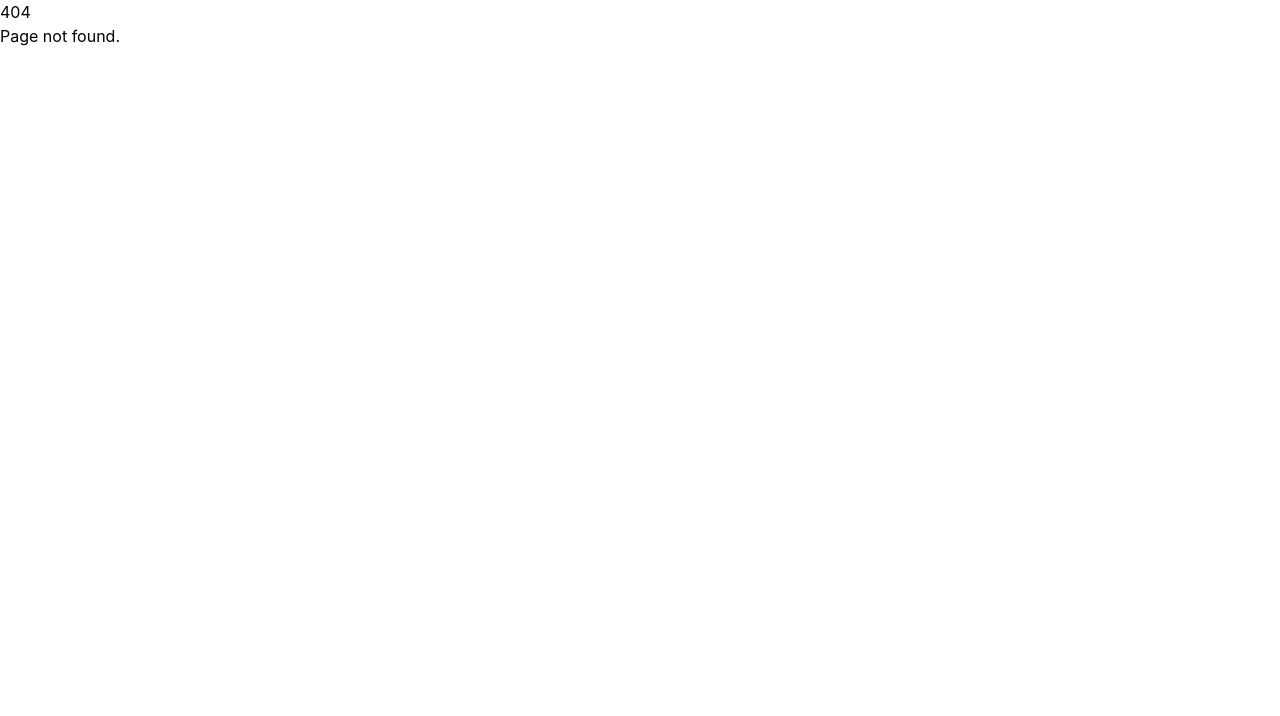
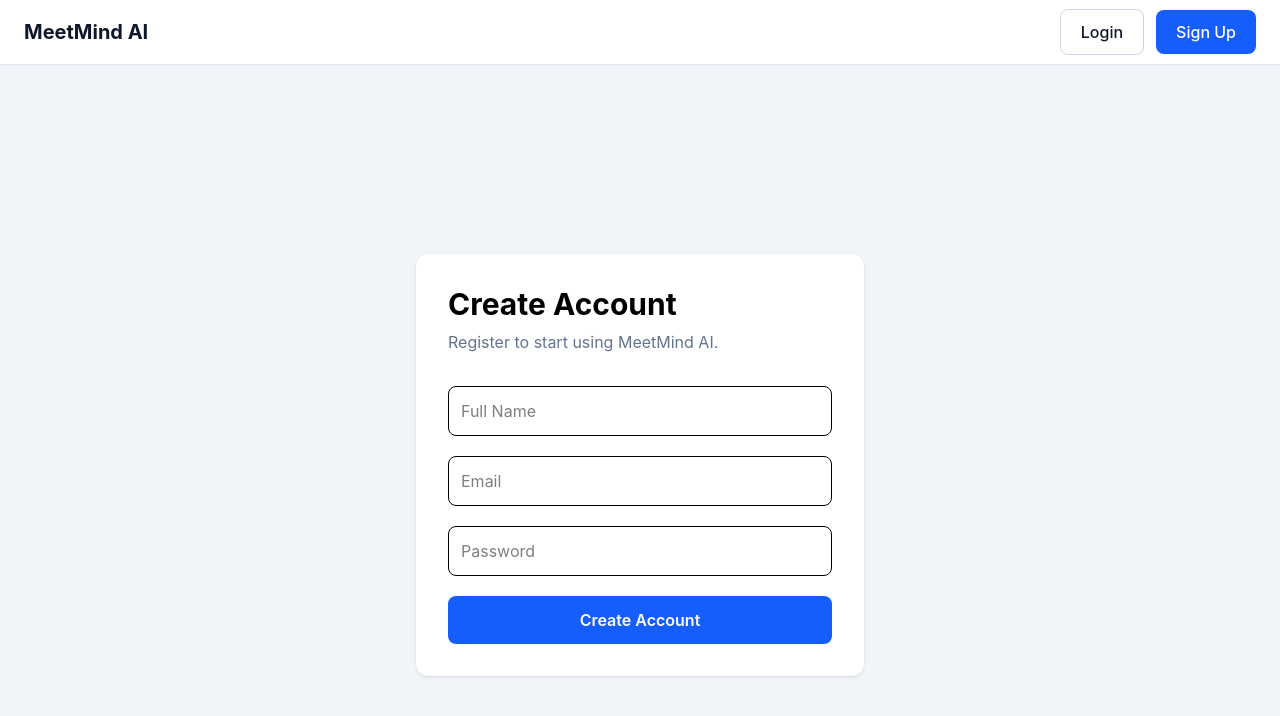
Before and after one commit to tanisha0016/MeetMind-AI, a React (Vite) app in the folder client/: page /register in a window 1280 px wide. Before the commit this address had no page. Shown: the top 716 px of the page. Built offline with nearby package versions, Linux system fonts and the light colour scheme.

Commit message:
feat: add register page ui

```diff
--- a/client/src/App.tsx
+++ b/client/src/App.tsx
@@ -1,26 +1,7 @@
-import { BrowserRouter, Routes, Route } from "react-router-dom";
+import AppRoutes from "./routes/AppRoutes";
 
-import LandingPage from "./pages/LandingPage";
-import DashboardPage from "./pages/DashboardPage";
-import MeetingDetailsPage from "./pages/MeetingDetailsPage";
-import NotFoundPage from "./pages/NotFoundPage";
-import LoginPage from "./pages/LoginPage";
-import UploadMeetingPage from "./pages/UploadMeetingPage";
+function App() {
+  return <AppRoutes />;
+}
 
-
-const AppRoutes = () => {
-  return (
-    <BrowserRouter>
-      <Routes>
-        <Route path="/" element={<LandingPage />} />
-        <Route path="/dashboard" element={<DashboardPage />} />
-        <Route path="/meetings/:id" element={<MeetingDetailsPage />} />
-        <Route path="*" element={<NotFoundPage />} />
-        <Route path="/login" element={<LoginPage />} />
-        <Route path="/upload" element={<UploadMeetingPage />} />
-      </Routes>
-    </BrowserRouter>
-  );
-};
-
-export default AppRoutes;
+export default App;
--- a/client/src/pages/RegisterPage.tsx
+++ b/client/src/pages/RegisterPage.tsx
@@ -0,0 +1,102 @@
+import { useState } from "react";
+import { useNavigate } from "react-router-dom";
+import { register } from "../services/auth.service";
+import Navbar from "../components/layout/Navbar";
+
+const RegisterPage = () => {
+  const navigate = useNavigate();
+
+  const [name, setName] = useState("");
+  const [email, setEmail] = useState("");
+  const [password, setPassword] = useState("");
+
+  const [loading, setLoading] = useState(false);
+
+  const handleSubmit = async (
+    e: React.FormEvent<HTMLFormElement>,
+  ) => {
+    e.preventDefault();
+
+    try {
+      setLoading(true);
+
+      await register(name, email, password);
+
+      alert("Account created successfully!");
+
+      navigate("/login");
+    } catch (error) {
+      console.error(error);
+      alert("Registration failed");
+    } finally {
+      setLoading(false);
+    }
+  };
+
+  return (
+    <>
+      <Navbar />
+
+      <main className="min-h-screen bg-slate-100 flex items-center justify-center px-6">
+
+        <div className="w-full max-w-md rounded-xl bg-white p-8 shadow">
+
+          <h1 className="mb-2 text-3xl font-bold">
+            Create Account
+          </h1>
+
+          <p className="mb-8 text-slate-500">
+            Register to start using MeetMind AI.
+          </p>
+
+          <form
+            onSubmit={handleSubmit}
+            className="space-y-5"
+          >
+
+            <input
+              type="text"
+              placeholder="Full Name"
+              value={name}
+              onChange={(e) => setName(e.target.value)}
+              className="w-full rounded-lg border p-3"
+              required
+            />
+
+            <input
+              type="email"
+              placeholder="Email"
+              value={email}
+              onChange={(e) => setEmail(e.target.value)}
+              className="w-full rounded-lg border p-3"
+              required
+            />
+
+            <input
+              type="password"
+              placeholder="Password"
+              value={password}
+              onChange={(e) => setPassword(e.target.value)}
+              className="w-full rounded-lg border p-3"
+              required
+            />
+
+            <button
+              type="submit"
+              className="w-full rounded-lg bg-blue-600 py-3 font-semibold text-white hover:bg-blue-700"
+            >
+              {loading
+                ? "Creating Account..."
+                : "Create Account"}
+            </button>
+
+          </form>
+
+        </div>
+
+      </main>
+    </>
+  );
+};
+
+export default RegisterPage;
--- a/client/src/routes/AppRoutes.tsx
+++ b/client/src/routes/AppRoutes.tsx
@@ -7,18 +7,19 @@ import LoginPage from "../pages/LoginPage";
 import UploadMeetingPage from "../pages/UploadMeetingPage";
 import MeetingDetailsPage from "../pages/MeetingDetailsPage";
 import DashboardPage from "../pages/DashboardPage";
-//import RegisterPage from "../pages/RegisterPage";
+import RegisterPage from "../pages/RegisterPage";
 
 const AppRoutes = () => {
   return (
     <BrowserRouter>
       <Routes>
-        <Route path="/" element={ <ProtectedRoute> <LandingPage /></ProtectedRoute>} />
-        <Route path="*" element={<ProtectedRoute> <NotFoundPage /></ProtectedRoute>} />
+        <Route path="/" element={<LandingPage />} />
+        <Route path="*" element={<NotFoundPage />} />
         <Route path="/login" element={<LoginPage />} />
         <Route path="/upload" element={<ProtectedRoute> <UploadMeetingPage /> </ProtectedRoute>} />
         <Route path="/meetings/:id" element={<ProtectedRoute><MeetingDetailsPage /></ProtectedRoute>} />
         <Route path="/dashboard" element={<ProtectedRoute><DashboardPage /></ProtectedRoute>} />
+        <Route path="/register" element={<RegisterPage />} />
       </Routes>
     </BrowserRouter>
   );
```
